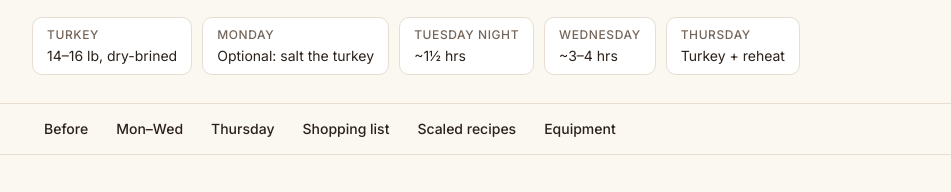
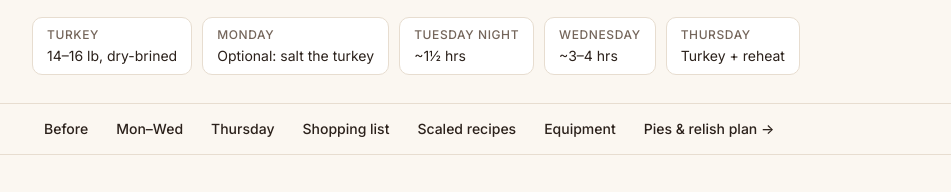
Before and after one commit to dmarttila/thanksgiving-2026, a plain HTML site: page docs/index.html in a window 1280 px wide. Shown: the part 199-391 px from the top of the page, without its empty margins (164-1115 px from the left). Drawn offline with Linux system fonts and the light colour scheme.

Commit message:
Link the pies & relish plan from the main plan
Co-Authored-By: Claude Opus 5.5 <noreply@anthropic.com>

```diff
--- a/docs/index.html
+++ b/docs/index.html
@@ -202,6 +202,7 @@ dialog#unlock button[type=submit] { background: var(--accent); color: #fff; bord
     <a href="#shopping">Shopping list</a>
     <a href="#recipes">Scaled recipes</a>
     <a href="#equipment">Equipment</a>
+    <a href="pies.html">Pies &amp; relish plan →</a>
   </div>
 </nav>
 
```
